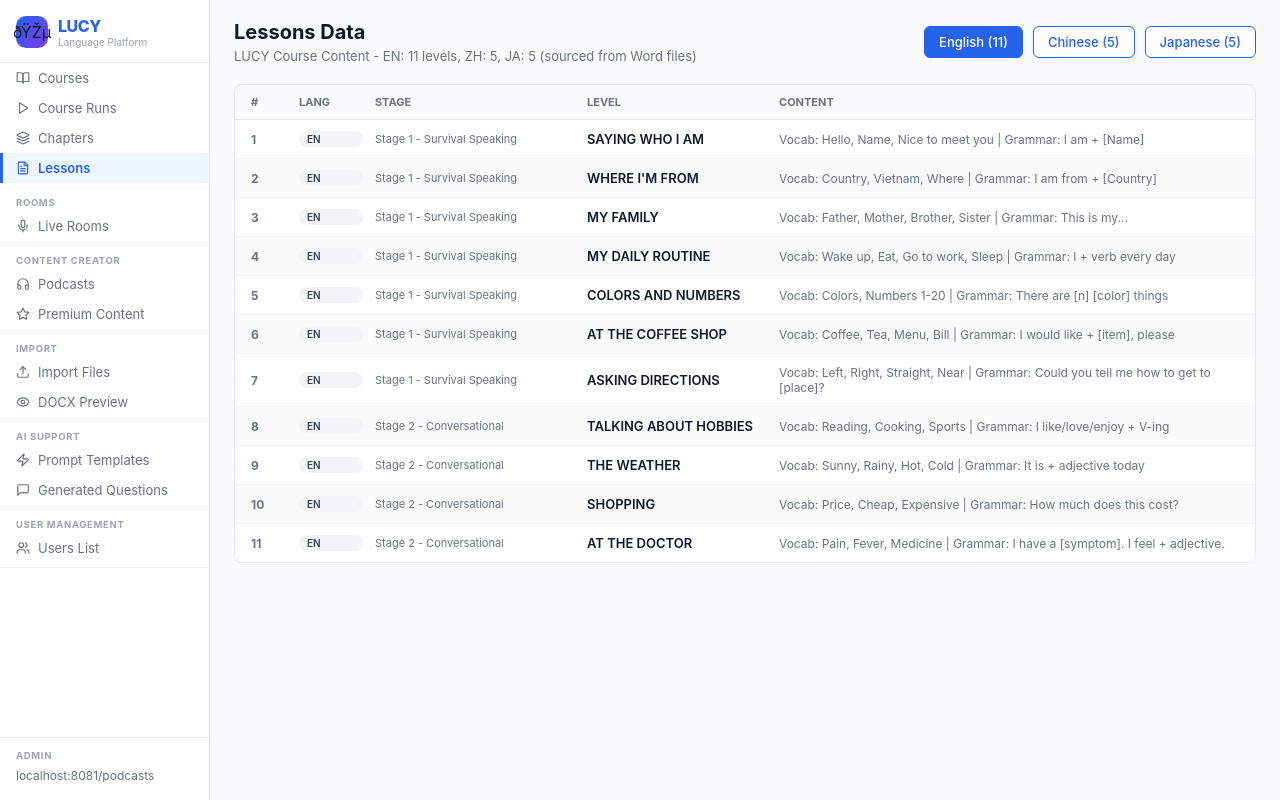
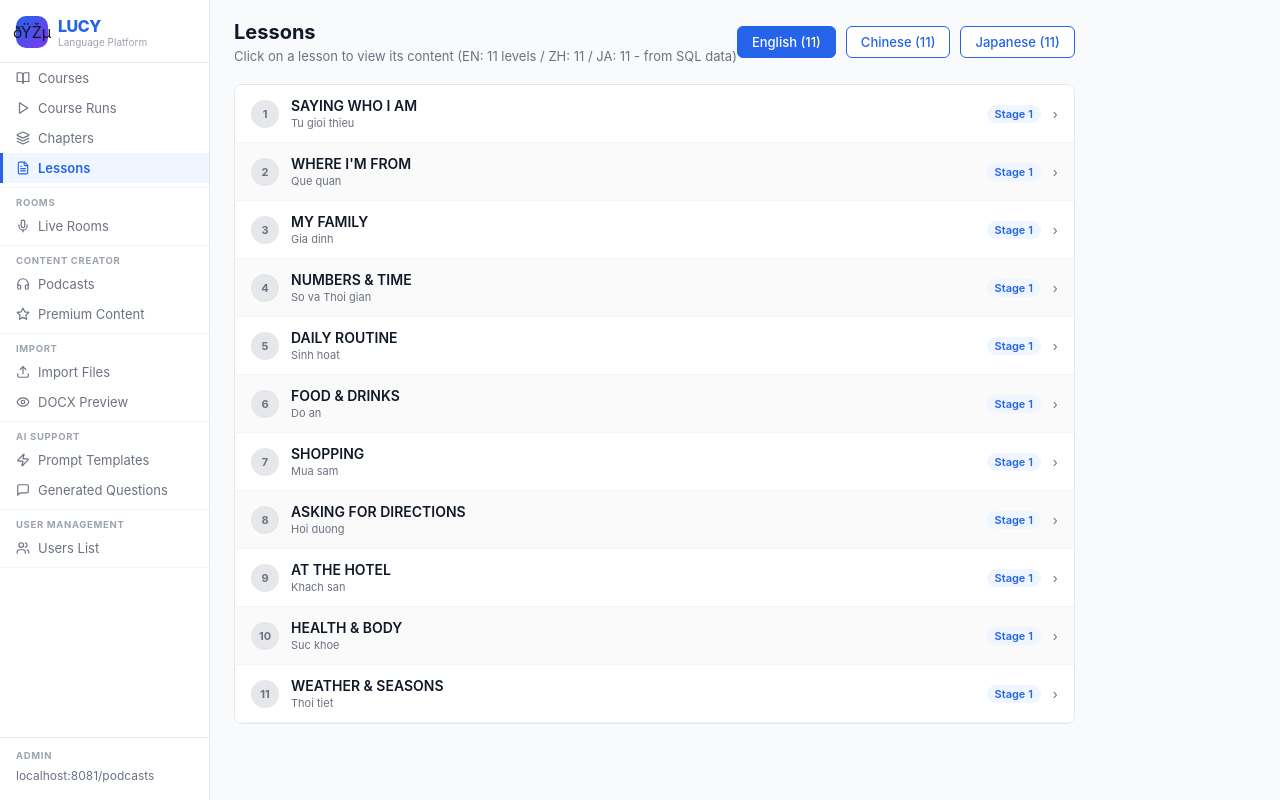
Before and after one commit to LeTranQuocDung/PRJ301_Project, a React (Vite) app: page / in a window 1280 px wide. Both pictures are taken after a click on the button "Lessons". Built offline with nearby package versions, Linux system fonts and the light colour scheme.

Commit message:
feat: Redesign LessonsView - expand/collapse detail panel, 11 levels per language

```diff
--- a/src/App.jsx
+++ b/src/App.jsx
@@ -441,66 +441,108 @@ function ChaptersView() {
 // --- Lessons View -------------------------------------------------
 function LessonsView() {
   const [tab, setTab] = useState("EN");
+  const [openId, setOpenId] = useState(null);
 
-  const mockData = [
-    // English - 11 levels from LISA Word files
-    { languageCode: "EN", stage: "Stage 1 - Survival Speaking", level: 1, levelName: "SAYING WHO I AM", subLevel: "Vocab: Hello, Name, Nice to meet you | Grammar: I am + [Name]" },
-    { languageCode: "EN", stage: "Stage 1 - Survival Speaking", level: 2, levelName: "WHERE I'M FROM", subLevel: "Vocab: Country, Vietnam, Where | Grammar: I am from + [Country]" },
-    { languageCode: "EN", stage: "Stage 1 - Survival Speaking", level: 3, levelName: "MY FAMILY", subLevel: "Vocab: Father, Mother, Brother, Sister | Grammar: This is my..." },
-    { languageCode: "EN", stage: "Stage 1 - Survival Speaking", level: 4, levelName: "MY DAILY ROUTINE", subLevel: "Vocab: Wake up, Eat, Go to work, Sleep | Grammar: I + verb every day" },
-    { languageCode: "EN", stage: "Stage 1 - Survival Speaking", level: 5, levelName: "COLORS AND NUMBERS", subLevel: "Vocab: Colors, Numbers 1-20 | Grammar: There are [n] [color] things" },
-    { languageCode: "EN", stage: "Stage 1 - Survival Speaking", level: 6, levelName: "AT THE COFFEE SHOP", subLevel: "Vocab: Coffee, Tea, Menu, Bill | Grammar: I would like + [item], please" },
-    { languageCode: "EN", stage: "Stage 1 - Survival Speaking", level: 7, levelName: "ASKING DIRECTIONS", subLevel: "Vocab: Left, Right, Straight, Near | Grammar: Could you tell me how to get to [place]?" },
-    { languageCode: "EN", stage: "Stage 2 - Conversational", level: 8, levelName: "TALKING ABOUT HOBBIES", subLevel: "Vocab: Reading, Cooking, Sports | Grammar: I like/love/enjoy + V-ing" },
-    { languageCode: "EN", stage: "Stage 2 - Conversational", level: 9, levelName: "THE WEATHER", subLevel: "Vocab: Sunny, Rainy, Hot, Cold | Grammar: It is + adjective today" },
-    { languageCode: "EN", stage: "Stage 2 - Conversational", level: 10, levelName: "SHOPPING", subLevel: "Vocab: Price, Cheap, Expensive | Grammar: How much does this cost?" },
-    { languageCode: "EN", stage: "Stage 2 - Conversational", level: 11, levelName: "AT THE DOCTOR", subLevel: "Vocab: Pain, Fever, Medicine | Grammar: I have a [symptom]. I feel + adjective." },
-    // Chinese - 5 levels
-    { languageCode: "ZH", stage: "Stage 1 - Basic", level: 1, levelName: "Xin Chao - Greetings", subLevel: "Pinyin: ni hao, zai jian, xie xie | Vocab: Hello, Goodbye, Thank you" },
-    { languageCode: "ZH", stage: "Stage 1 - Basic", level: 2, levelName: "Jia Ren - Family", subLevel: "Pinyin: ba ba, ma ma, ge ge | Grammar: zhe shi wo de..." },
-    { languageCode: "ZH", stage: "Stage 1 - Basic", level: 3, levelName: "Shu Zi - Numbers", subLevel: "Pinyin: yi er san si wu | 1-10 Mandarin" },
-    { languageCode: "ZH", stage: "Stage 1 - Basic", level: 4, levelName: "Shi Wu - Food", subLevel: "Pinyin: mi fan, mian tiao, ji dan | Rice, Noodles, Egg" },
-    { languageCode: "ZH", stage: "Stage 2 - Intermediate", level: 5, levelName: "Mai Dong Xi - Shopping", subLevel: "Pinyin: duo shao qian, pian yi, gui | How much, Cheap, Expensive" },
-    // Japanese - 5 levels
-    { languageCode: "JA", stage: "Stage 1 - Basic", level: 1, levelName: "Hajimemashite - First Meeting", subLevel: "Vocab: hajimemashite, yoroshiku | Grammar: watashi wa [name] desu" },
-    { languageCode: "JA", stage: "Stage 1 - Basic", level: 2, levelName: "Kazoku - Family", subLevel: "Vocab: otousan, okaasan, oniisan | Grammar: kore wa watashi no..." },
-    { languageCode: "JA", stage: "Stage 1 - Basic", level: 3, levelName: "Suji - Numbers", subLevel: "Vocab: ichi, ni, san, shi, go | 1-10 Japanese" },
-    { languageCode: "JA", stage: "Stage 2 - Intermediate", level: 4, levelName: "Kaimono - Shopping", subLevel: "Vocab: ikura, yasui, takai | Grammar: kore wa ikura desu ka?" },
-    { languageCode: "JA", stage: "Stage 2 - Intermediate", level: 5, levelName: "Tenki - Weather", subLevel: "Vocab: hare, ame, samui, atsui | Grammar: kyou wa [weather] desu" },
-  ];
+  const toggle = (id) => setOpenId(prev => prev === id ? null : id);
 
-  const filtered = mockData
-    .filter(r => r.languageCode === tab)
-    .sort((a, b) => a.level - b.level);
+  const allData = {
+    EN: [
+      { level: 1, title: "SAYING WHO I AM", titleVi: "Tu gioi thieu", stage: "Stage 1", vocab: "Hello, Name, Nice to meet you", grammar: "I am + [Name]: I am Lucy.", question: 'What does "Nice to meet you" mean?', answer: "Rat vui duoc gap ban" },
+      { level: 2, title: "WHERE I'M FROM", titleVi: "Que quan", stage: "Stage 1", vocab: "Country, Vietnam, Where", grammar: "I am from + [Country]: I am from Vietnam.", question: "I am _____ Vietnam.", answer: "from" },
+      { level: 3, title: "MY FAMILY", titleVi: "Gia dinh", stage: "Stage 1", vocab: "Father - Bo, Mother - Me, Brother - Anh em trai", grammar: "This is my [family member].", question: "What is 'mother' in Vietnamese?", answer: "Me" },
+      { level: 4, title: "NUMBERS & TIME", titleVi: "So va Thoi gian", stage: "Stage 1", vocab: "One - Mot, Time - Thoi gian, Clock - Dong ho", grammar: "It is [number] o'clock.", question: "What time is it? (8:00)", answer: "It is eight o'clock." },
+      { level: 5, title: "DAILY ROUTINE", titleVi: "Sinh hoat", stage: "Stage 1", vocab: "Wake up - Thuc day, Sleep - Ngu", grammar: "I + verb + every day.", question: "I _____ at 6AM every day.", answer: "wake up" },
+      { level: 6, title: "FOOD & DRINKS", titleVi: "Do an", stage: "Stage 1", vocab: "Rice - Com, Water - Nuoc", grammar: "I would like + [food/drink], please.", question: "How do you order rice politely?", answer: "I would like rice, please." },
+      { level: 7, title: "SHOPPING", titleVi: "Mua sam", stage: "Stage 1", vocab: "Buy - Mua, Money - Tien", grammar: "How much does this cost?", question: "How do you ask for a price?", answer: "How much does this cost?" },
+      { level: 8, title: "ASKING FOR DIRECTIONS", titleVi: "Hoi duong", stage: "Stage 1", vocab: "Left - Trai, Right - Phai", grammar: "Could you tell me how to get to [place]?", question: "How do you ask for directions to the station?", answer: "Could you tell me how to get to the station?" },
+      { level: 9, title: "AT THE HOTEL", titleVi: "Khach san", stage: "Stage 1", vocab: "Room - Phong, Bed - Giuong", grammar: "I have a reservation.", question: "How do you say you booked a room?", answer: "I have a reservation." },
+      { level: 10, title: "HEALTH & BODY", titleVi: "Suc khoe", stage: "Stage 1", vocab: "Head - Dau, Hand - Tay", grammar: "I have a + [symptom].", question: "How do you say you have a headache?", answer: "I have a headache." },
+      { level: 11, title: "WEATHER & SEASONS", titleVi: "Thoi tiet", stage: "Stage 1", vocab: "Rain - Mua, Sun - Nang", grammar: "It is + adjective + today.", question: "How do you say it is raining?", answer: "It is raining today." },
+    ],
+    ZH: [
+      { level: 1, title: "介绍", titleVi: "Gioi thieu", stage: "Stage 1", vocab: "ni hao, xie xie, zai jian", grammar: "Wo jiao [Name].", question: "Ni jiao shenme mingzi?", answer: "Wo jiao Xiao Ming." },
+      { level: 2, title: "家庭", titleVi: "Gia dinh", stage: "Stage 1", vocab: "ba ba, ma ma, ge ge, mei mei", grammar: "Wo jia you [number] kou ren.", question: "Ni jia you ji kou ren?", answer: "Wo jia you si kou ren." },
+      { level: 3, title: "数字和时间", titleVi: "So va Thoi gian", stage: "Stage 1", vocab: "yi er san si wu liu qi ba jiu shi", grammar: "Xianzai [number] dian.", question: "Xianzai ji dian?", answer: "Xianzai ba dian." },
+      { level: 4, title: "日常生活", titleVi: "Sinh hoat", stage: "Stage 1", vocab: "qi chuang - thuc day, shui jiao - ngu", grammar: "Wo mei tian [number] dian qi chuang.", question: "Ni mei tian ji dian qi chuang?", answer: "Wo liu dian qi chuang." },
+      { level: 5, title: "饮食", titleVi: "An uong", stage: "Stage 1", vocab: "mi fan - com, mian tiao - mi, ji dan - trung", grammar: "Wo xiang chi [food].", question: "Ni xiang chi shenme?", answer: "Wo xiang chi mi fan." },
+      { level: 6, title: "购物", titleVi: "Mua sam", stage: "Stage 1", vocab: "duo shao qian - bao nhieu tien, pian yi - re, gui - dat", grammar: "Zhe ge duo shao qian?", question: "How do you ask for a price in Chinese?", answer: "Zhe ge duo shao qian?" },
+      { level: 7, title: "交通", titleVi: "Giao thong", stage: "Stage 2", vocab: "gong jiao - xe bus, zuo - ngoi, qu - di", grammar: "Wo zuo [transport] qu [place].", question: "Ni zenme qu xuexiao?", answer: "Wo zuo gong jiao che qu." },
+      { level: 8, title: "住宿", titleVi: "Cho o", stage: "Stage 2", vocab: "fang jian - phong, zhu - o, na li - o dau", grammar: "Wo zhu zai [place].", question: "Ni zhu zai nali?", answer: "Wo zhu zai Beijing." },
+      { level: 9, title: "身体健康", titleVi: "Suc khoe", stage: "Stage 2", vocab: "tou - dau, shou - tay, bing - benh", grammar: "Wo [symptom] le.", question: "Ni zenme le?", answer: "Wo ganmao le." },
+      { level: 10, title: "天气", titleVi: "Thoi tiet", stage: "Stage 2", vocab: "xia yu - mua, qing tian - nang, leng - lanh, re - nong", grammar: "Jintian tianqi [adjective].", question: "Jintian tianqi zenmeyang?", answer: "Jintian xia yu." },
+      { level: 11, title: "爱好", titleVi: "So thich", stage: "Stage 2", vocab: "shu - sach, yinyue - am nhac, yundong - the thao", grammar: "Wo xihuan [activity].", question: "Ni de aihao shi shenme?", answer: "Wo xihuan kan shu." },
+    ],
+    JA: [
+      { level: 1, title: "自己紹介", titleVi: "Tu gioi thieu", stage: "Stage 1", vocab: "watashi - toi, namae - ten", grammar: "Watashi wa [Name] desu.", question: "How do you introduce yourself in Japanese?", answer: "Hajimemashite! Watashi wa Lucy desu." },
+      { level: 2, title: "家族", titleVi: "Gia dinh", stage: "Stage 1", vocab: "chichi - bo, haha - me, oniisan - anh trai", grammar: "Kore wa watashi no [family] desu.", question: "How do you say 'This is my mother'?", answer: "Kore wa watashi no haha desu." },
+      { level: 3, title: "数字と時間", titleVi: "So va Thoi gian", stage: "Stage 1", vocab: "ichi ni san shi go - 1 2 3 4 5, ji - gio", grammar: "[number]-ji desu.", question: "How do you say it is 8 o'clock?", answer: "Hachi-ji desu." },
+      { level: 4, title: "毎日の生活", titleVi: "Sinh hoat", stage: "Stage 1", vocab: "okiru - thuc day, neru - ngu, taberu - an", grammar: "Watashi wa mai nichi [time] ni [action].", question: "How do you say you wake up at 6?", answer: "Watashi wa roku-ji ni okimasu." },
+      { level: 5, title: "食べ物と飲み物", titleVi: "Do an", stage: "Stage 1", vocab: "taberu - an, nomu - uong, gohan - com", grammar: "[food] o tabetai desu.", question: "How do you say you want to eat rice?", answer: "Gohan o tabetai desu." },
+      { level: 6, title: "買い物", titleVi: "Mua sam", stage: "Stage 1", vocab: "kau - mua, okane - tien, yasui - re, takai - dat", grammar: "Kore wa ikura desu ka?", question: "How do you ask how much something costs?", answer: "Kore wa ikura desu ka?" },
+      { level: 7, title: "道を聞く", titleVi: "Hoi duong", stage: "Stage 2", vocab: "migi - phai, hidari - trai, massugu - thang", grammar: "[place] wa doko desu ka?", question: "How do you ask where the station is?", answer: "Eki wa doko desu ka?" },
+      { level: 8, title: "ホテルで", titleVi: "Khach san", stage: "Stage 2", vocab: "heya - phong, beddo - giuong, chekku in - check in", grammar: "Yoyaku shite imasu.", question: "How do you say you have a reservation?", answer: "Yoyaku shite imasu." },
+      { level: 9, title: "体と健康", titleVi: "Suc khoe", stage: "Stage 2", vocab: "atama - dau, te - tay, byoki - benh", grammar: "[body part] ga itai desu.", question: "How do you say your head hurts?", answer: "Atama ga itai desu." },
+      { level: 10, title: "天気と季節", titleVi: "Thoi tiet", stage: "Stage 2", vocab: "ame - mua, hare - nang, samui - lanh, atsui - nong", grammar: "Kyou wa [weather] desu.", question: "How do you say it is raining today?", answer: "Kyou wa ame desu." },
+      { level: 11, title: "趣味", titleVi: "So thich", stage: "Stage 2", vocab: "hon - sach, ongaku - am nhac, eiga - phim", grammar: "[activity] ga suki desu.", question: "How do you say you like music?", answer: "Ongaku ga suki desu." },
+    ]
+  };
+
+  const filtered = allData[tab] || [];
+  const stageColors = { "Stage 1": { bg: "#eff6ff", color: "#2563eb" }, "Stage 2": { bg: "#f0fdf4", color: "#16a34a" }, "Stage 3": { bg: "#fdf4ff", color: "#9333ea" } };
 
   return (
     <div style={{ padding: "20px 24px" }}>
       <div style={{ display: "flex", justifyContent: "space-between", alignItems: "center", marginBottom: 20 }}>
         <div>
-          <h1 style={{ fontSize: 20, fontWeight: 700, color: C.text, margin: "0 0 4px" }}>Lessons Data</h1>
-          <p style={{ fontSize: 13, color: C.muted, margin: 0 }}>LUCY Course Content - EN: 11 levels, ZH: 5, JA: 5 (sourced from Word files)</p>
+          <h1 style={{ fontSize: 20, fontWeight: 700, color: C.text, margin: "0 0 4px" }}>Lessons</h1>
+          <p style={{ fontSize: 13, color: C.muted, margin: 0 }}>Click on a lesson to view its content (EN: 11 levels / ZH: 11 / JA: 11 - from SQL data)</p>
         </div>
         <div style={{ display: "flex", gap: 10 }}>
-          <Btn v={tab === "EN" ? "primary" : "outline"} onClick={() => setTab("EN")}>English (11)</Btn>
-          <Btn v={tab === "ZH" ? "primary" : "outline"} onClick={() => setTab("ZH")}>Chinese (5)</Btn>
-          <Btn v={tab === "JA" ? "primary" : "outline"} onClick={() => setTab("JA")}>Japanese (5)</Btn>
+          <Btn v={tab === "EN" ? "primary" : "outline"} onClick={() => { setTab("EN"); setOpenId(null); }}>English ({allData.EN.length})</Btn>
+          <Btn v={tab === "ZH" ? "primary" : "outline"} onClick={() => { setTab("ZH"); setOpenId(null); }}>Chinese ({allData.ZH.length})</Btn>
+          <Btn v={tab === "JA" ? "primary" : "outline"} onClick={() => { setTab("JA"); setOpenId(null); }}>Japanese ({allData.JA.length})</Btn>
         </div>
       </div>
       <div style={{ background: C.card, border: `1px solid ${C.border}`, borderRadius: 8, overflow: "hidden" }}>
-        <div style={{ display: "grid", gridTemplateColumns: "36px 64px 200px 180px 1fr", padding: "10px 16px", background: "#f9fafb", borderBottom: `1px solid ${C.border}`, fontSize: 11, fontWeight: 700, color: C.muted, gap: 12, textTransform: "uppercase" }}>
-          <span>#</span><span>Lang</span><span>Stage</span><span>Level</span><span>Content</span>
-        </div>
-        <div style={{ maxHeight: "calc(100vh - 240px)", overflowY: "auto" }}>
-          {filtered.map((l, i) => (
-            <div key={i} style={{ display: "grid", gridTemplateColumns: "36px 64px 200px 180px 1fr", padding: "11px 16px", borderBottom: i < filtered.length - 1 ? `1px solid ${C.borderLight}` : "none", fontSize: 13, alignItems: "center", gap: 12, background: i % 2 === 0 ? "#fff" : "#fafafa" }}>
-              <span style={{ color: C.muted, fontSize: 12, fontWeight: 700 }}>{l.level}</span>
-              <Badge color="#374151" bg="#f3f4f6" style={{ fontSize: 10 }}>{l.languageCode}</Badge>
-              <span style={{ color: C.muted, fontSize: 11 }}>{l.stage}</span>
-              <span style={{ fontWeight: 600, color: C.text, fontSize: 13 }}>{l.levelName}</span>
-              <div style={{ color: C.muted, fontSize: 12 }}>{l.subLevel}</div>
+        {filtered.map((l, i) => {
+          const isOpen = openId === l.level;
+          const sc = stageColors[l.stage] || { bg: "#f9fafb", color: C.muted };
+          return (
+            <div key={l.level}>
+              <div
+                onClick={() => toggle(l.level)}
+                style={{ display: "flex", alignItems: "center", padding: "12px 16px", borderBottom: `1px solid ${C.borderLight}`, cursor: "pointer", background: isOpen ? "#f0f9ff" : (i % 2 === 0 ? "#fff" : "#fafafa"), transition: "background 0.15s" }}
+              >
+                <span style={{ width: 28, height: 28, borderRadius: "50%", background: isOpen ? C.primary : "#e5e7eb", color: isOpen ? "#fff" : C.muted, display: "flex", alignItems: "center", justifyContent: "center", fontSize: 11, fontWeight: 700, flexShrink: 0, marginRight: 12 }}>{l.level}</span>
+                <div style={{ flex: 1 }}>
+                  <div style={{ fontWeight: 600, fontSize: 14, color: C.text }}>{l.title}</div>
+                  <div style={{ fontSize: 11, color: C.muted, marginTop: 2 }}>{l.titleVi}</div>
+                </div>
+                <Badge color={sc.color} bg={sc.bg} style={{ marginRight: 12 }}>{l.stage}</Badge>
+                <span style={{ color: C.muted, fontSize: 13, transition: "transform 0.2s", transform: isOpen ? "rotate(90deg)" : "rotate(0deg)", display: "inline-block" }}>›</span>
+              </div>
+              {isOpen && (
+                <div style={{ padding: "16px 20px 20px 56px", background: "#f8fbff", borderBottom: `1px solid ${C.border}` }}>
+                  <div style={{ display: "grid", gridTemplateColumns: "1fr 1fr", gap: 12, marginBottom: 12 }}>
+                    <div style={{ background: "#f0fdf4", padding: "10px 14px", borderRadius: 8, border: "1px solid #bbf7d0" }}>
+                      <div style={{ fontSize: 11, fontWeight: 700, color: C.green, marginBottom: 6, textTransform: "uppercase" }}>Vocabulary</div>
+                      <div style={{ fontSize: 13, color: C.text }}>{l.vocab}</div>
+                    </div>
+                    <div style={{ background: "#eff6ff", padding: "10px 14px", borderRadius: 8, border: "1px solid #bfdbfe" }}>
+                      <div style={{ fontSize: 11, fontWeight: 700, color: C.primary, marginBottom: 6, textTransform: "uppercase" }}>Grammar</div>
+                      <div style={{ fontSize: 13, color: C.text }}>{l.grammar}</div>
+                    </div>
+                  </div>
+                  <div style={{ background: "#fefce8", padding: "10px 14px", borderRadius: 8, border: "1px solid #fde68a" }}>
+                    <div style={{ fontSize: 11, fontWeight: 700, color: "#a16207", marginBottom: 6, textTransform: "uppercase" }}>Practice Question</div>
+                    <div style={{ fontSize: 13, color: C.text, marginBottom: 6 }}>Q: {l.question}</div>
+                    <div style={{ fontSize: 13, color: C.green, fontWeight: 500 }}>A: {l.answer}</div>
+                  </div>
+                </div>
+              )}
             </div>
-          ))}
-        </div>
+          );
+        })}
       </div>
     </div>
   );
```
